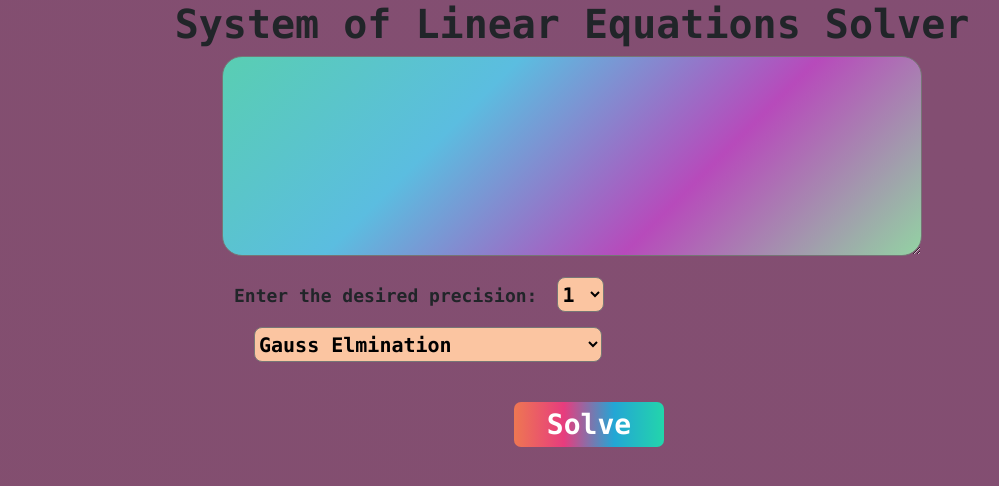
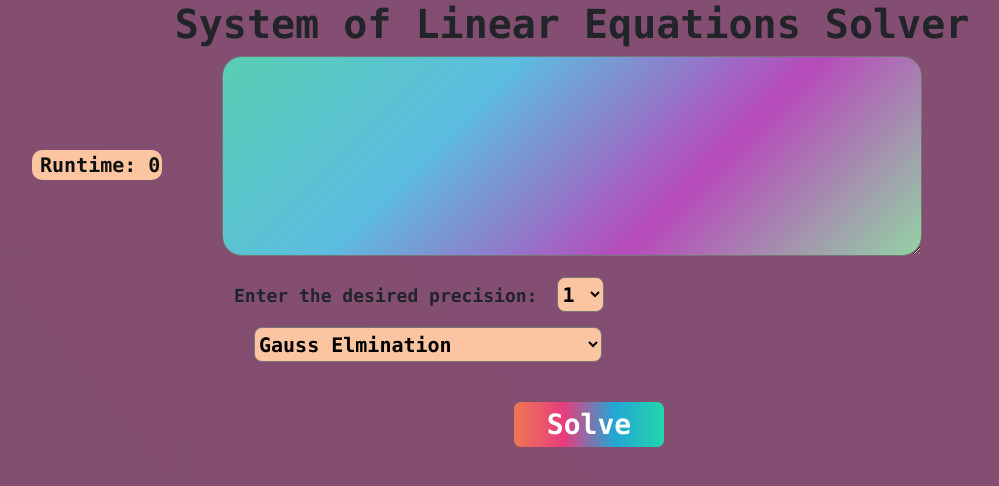
Before and after one commit to LouaiZahran/System-Solver, an Angular app in the folder front/: page / in a window 1280 px wide. Shown: the top 486 px of the page, without its empty margins (68-1067 px from the left). Built offline with nearby package versions, Linux system fonts and the light colour scheme.

Commit message:
Runtime is ready

```diff
--- a/front/src/app/home/home.component.css
+++ b/front/src/app/home/home.component.css
@@ -121,7 +121,6 @@ button {
     width: 150px;
     height: 45px;
     left: 80px;
-    color:;
     border-radius: 7px;
     position: relative;
     transition-duration: 2ms;
@@ -150,7 +149,21 @@ h1{
 
 }
 
-
+#runtime{
+  position: absolute;
+  width: 130px;
+  height: 30px;
+  top: 150px;
+  left: 100px;
+  background-color: rgb(251, 197, 161);
+  color:rgb(15, 15, 15);
+  font-size: 14px;
+  font-family:consolas;
+  font-weight:bold;
+  border-radius: 10px;
+  border-color: rgb(15, 15, 15);
+  border-width: 2px;
+}
 
 #iter {
     left: 0px;
--- a/front/src/app/home/home.component.html
+++ b/front/src/app/home/home.component.html
@@ -57,17 +57,17 @@
   </div> -->
   <div id="0">
     <div id=0.25>
-
     </div>
       <div id="0.5">
-
       </div>
   </div>
   <button style="margin-left: 200px; margin-top: 40px;" id = "solve" (click)="solve()">Solve</button>
   <div id="5000">
     <div id="soln">
-
     </div>
   </div>
+<div id=runtime>
+<p>Runtime: {{runTime}}</p>
+</div>
 
 </div>
--- a/front/src/app/home/home.component.ts
+++ b/front/src/app/home/home.component.ts
@@ -109,6 +109,7 @@ export class homecomponent {
   numofIterations : number = 0;
   inputNumofIter : HTMLInputElement = null;
   errorValue : number = 0;
+  runTime :number = 0;
   inputErrorValue : HTMLInputElement = null;
   arrofInputInitList : HTMLInputElement[] = [];
 //-------------------------------------------------------------------------------//
@@ -881,6 +882,7 @@ delete()
 
   solve()
   {
+    var start :number;
     console.log("INVALID IN SOLVE", this.validInput);
 
 
@@ -900,6 +902,7 @@ delete()
         && this.squareFlag)){
         this.generate();
         console.log(new problem(this.numberofUnkowns, this.coeff_matrix, this.constants_matrix, this.significant_figure,this.numofIterations, this.arrofInitList, this.errorValue,this.currentSolType))
+        start = new Date().getTime();
         this.server.postProblem(new problem(this.numberofUnkowns, this.coeff_matrix, this.constants_matrix, this.significant_figure,this.numofIterations, this.arrofInitList, this.errorValue,this.currentSolType)).subscribe((response : number[][][])=>{
           this.solution = response;
           if(this.currentSolType == this.decompostions[2].type && this.solution.length==0){
@@ -909,11 +912,11 @@ delete()
           }else if((this.currentSolType == this.DirectSolTypes[0].type || this.currentSolType == this.DirectSolTypes[1].type) && this.solution.length==0){
             alert("There 's no unique solution for this system")
           }else{
+            this.runTime = new Date().getTime() - start;
             this.displaySolution()
             this.arrofInitList = [];
-            this.server.getRuntime().subscribe((data:string)=>{
-              console.log(data)
-            })
+
+
           }
         },(error:any)=>alert("Invalid Input"));
 
--- a/front/src/app/home/home.service.ts
+++ b/front/src/app/home/home.service.ts
@@ -11,7 +11,5 @@ export class HomeService {
   postProblem(problem : properties) : Observable<any>{
     return this.http.post<any>("http://localhost:8080/postProblem", problem);
   }
-  getRuntime():Observable<any>{
-    return this.http.post("http://localhost:8080/getRuntime", {responseType :"text"});
-  }
+
 }
```
